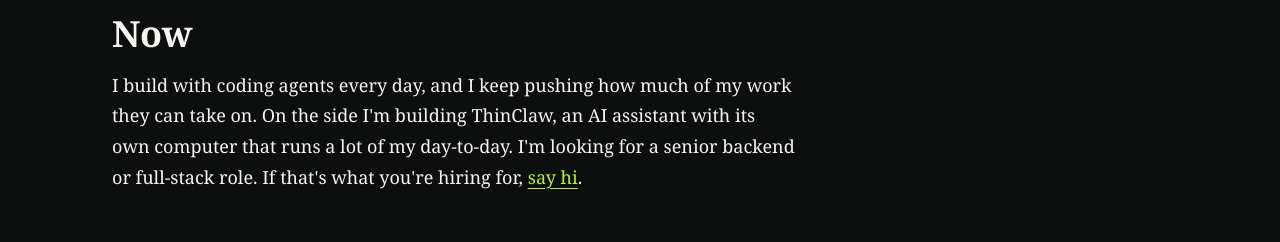
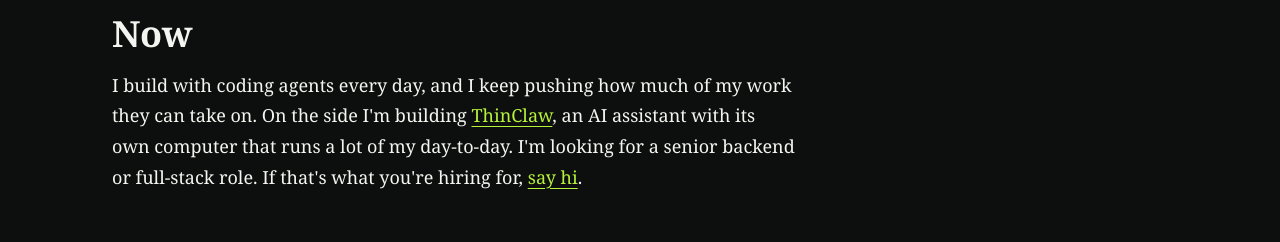
Before and after one commit to fortune-max/portfolio, an Astro site: page /about in a window 1280 px wide. Shown: the part 3228-3470 px from the top of the page. Built offline with nearby package versions, Linux system fonts and the light colour scheme; Astro itself is replaced by a stand-in of ours.

Commit message:
about: link ThinClaw from the Now section
Co-Authored-By: Claude Opus 5.5 <noreply@anthropic.com>

```diff
--- a/src/pages/about.astro
+++ b/src/pages/about.astro
@@ -74,7 +74,7 @@ import '../styles/prose.css';
 
         <h2>Now</h2>
         <p>
-          I build with coding agents every day, and I keep pushing how much of my work they can take on. On the side I'm building ThinClaw, an AI assistant with its own computer that runs a lot of my day-to-day. I'm looking for a senior backend
+          I build with coding agents every day, and I keep pushing how much of my work they can take on. On the side I'm building <a href="/work/thinclaw">ThinClaw</a>, an AI assistant with its own computer that runs a lot of my day-to-day. I'm looking for a senior backend
           or full-stack role. If that's what you're hiring for, <a href="/contact">say hi</a>.
         </p>
       </div>
```
